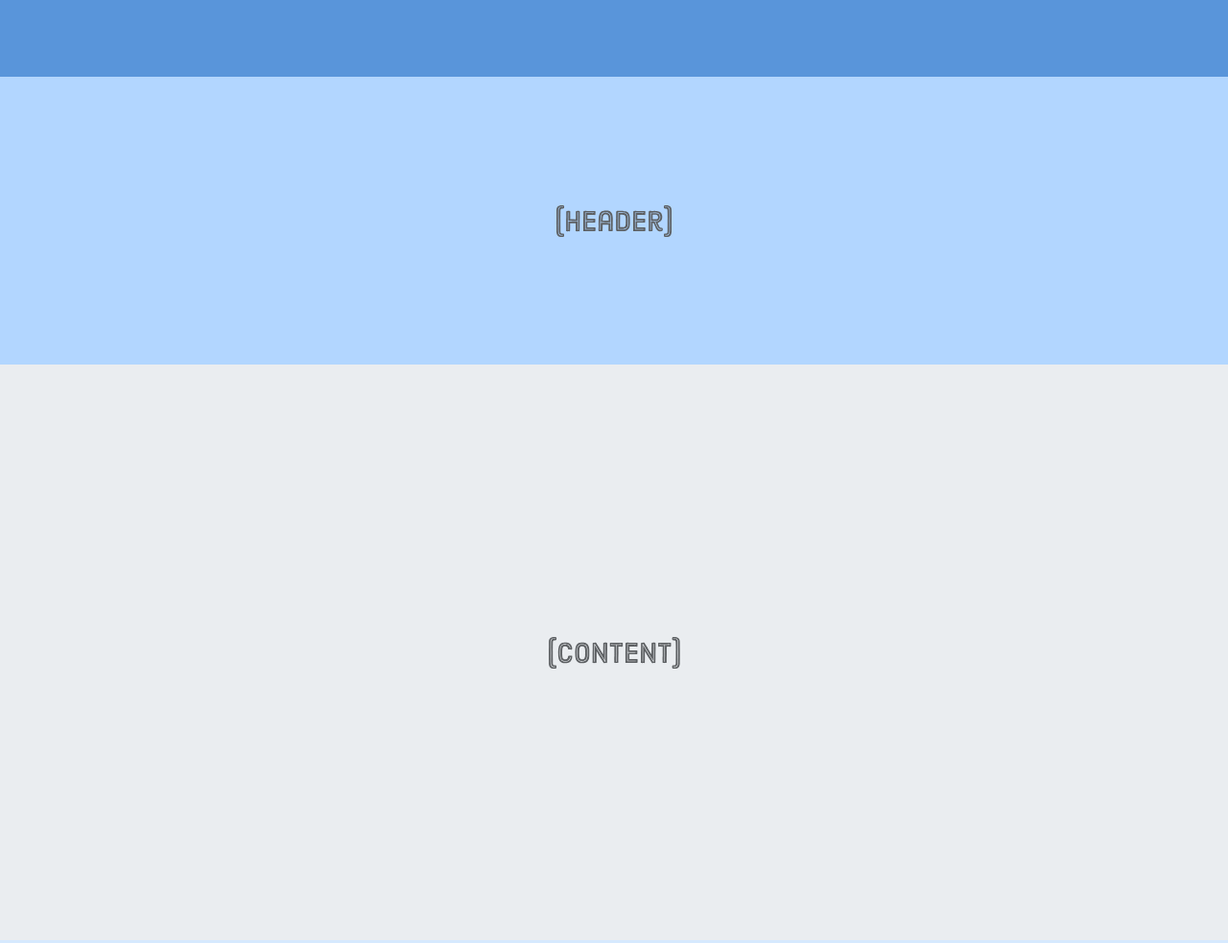
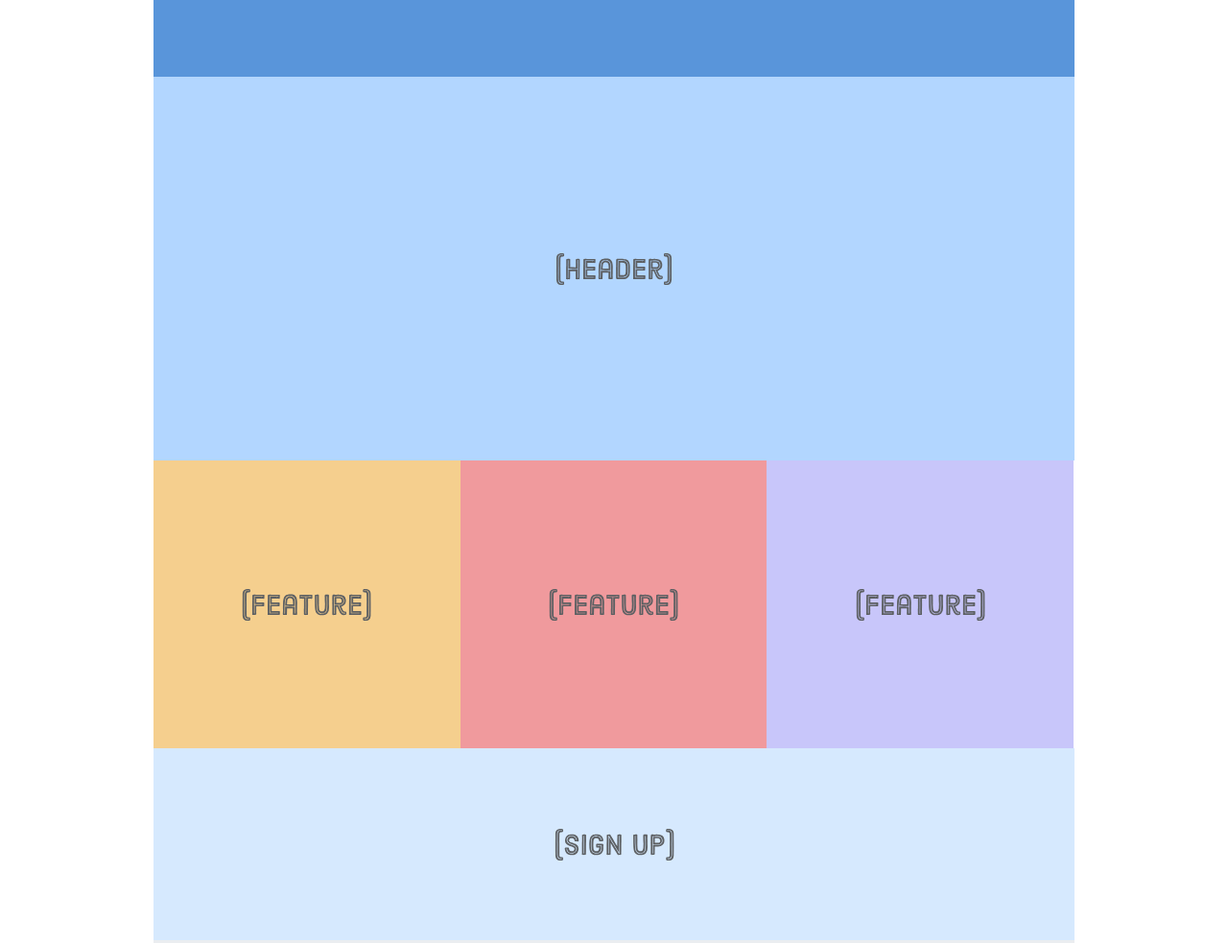
Before and after one commit to Joshdefleur/Responsive-Design, a plain HTML site: page index.html in a window 1280 px wide. Shown: the top 983 px of the page at 96% size. Drawn offline with Linux system fonts and the light colour scheme.

Commit message:
tablet and desktop media qs

```diff
--- a/styles.css
+++ b/styles.css
@@ -47,23 +47,38 @@
     background-color: #C8C6FA;
   }
 
-/* Mobile Styles */
-@media only screen and (max-width: 400px) {
-    body {
-      background-color: #F09A9D; /* Red */
-    }
-  }
+
 
   /* Tablet Styles */
 @media only screen and (min-width: 401px) and (max-width: 960px) {
-    body {
-      background-color: #F5CF8E; /* Yellow */
+  .sign-up,
+  .feature-1,
+  .feature-2,
+  .feature-3 {
+    width: 50%;
   }
 }
 
 /* Desktop Styles */
 @media only screen and (min-width: 961px) {
-    body {
-      background-color: #B2D6FF; /* Blue */
+  .page {
+    width: 960px;
+    margin: 0 auto;
+  }
+  .feature-1,
+  .feature-2,
+  .feature-3 {
+    width: 33.3%;
+  }
+  .header {
+    height: 400px;
+  }
+
+  .sign-up {
+    height: 200px;
+    order: 1;
+  }
+  .content {
+    order: 2;
   }
 }
```
Lines whose indentation alone changed are shown as unchanged.
